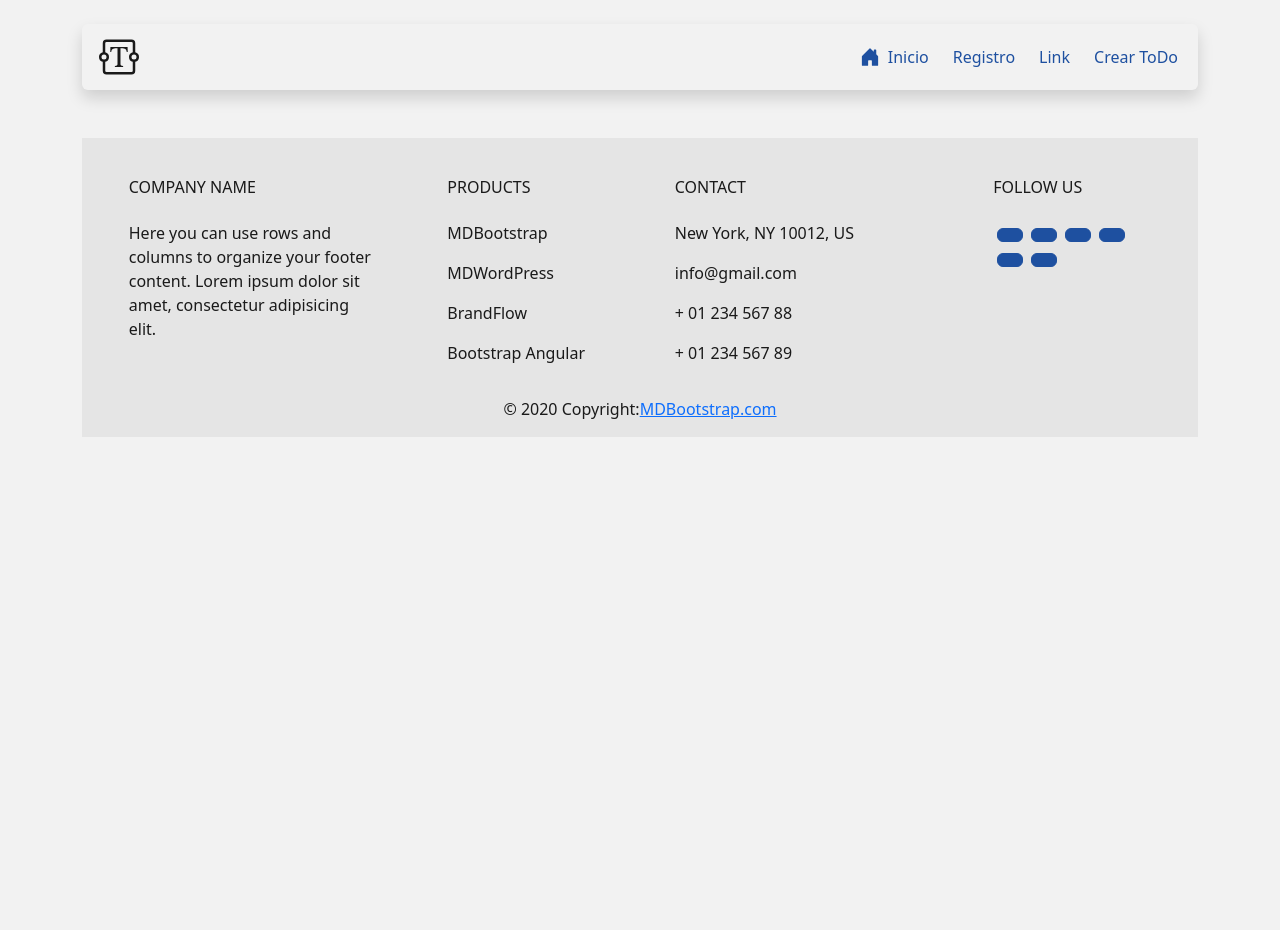
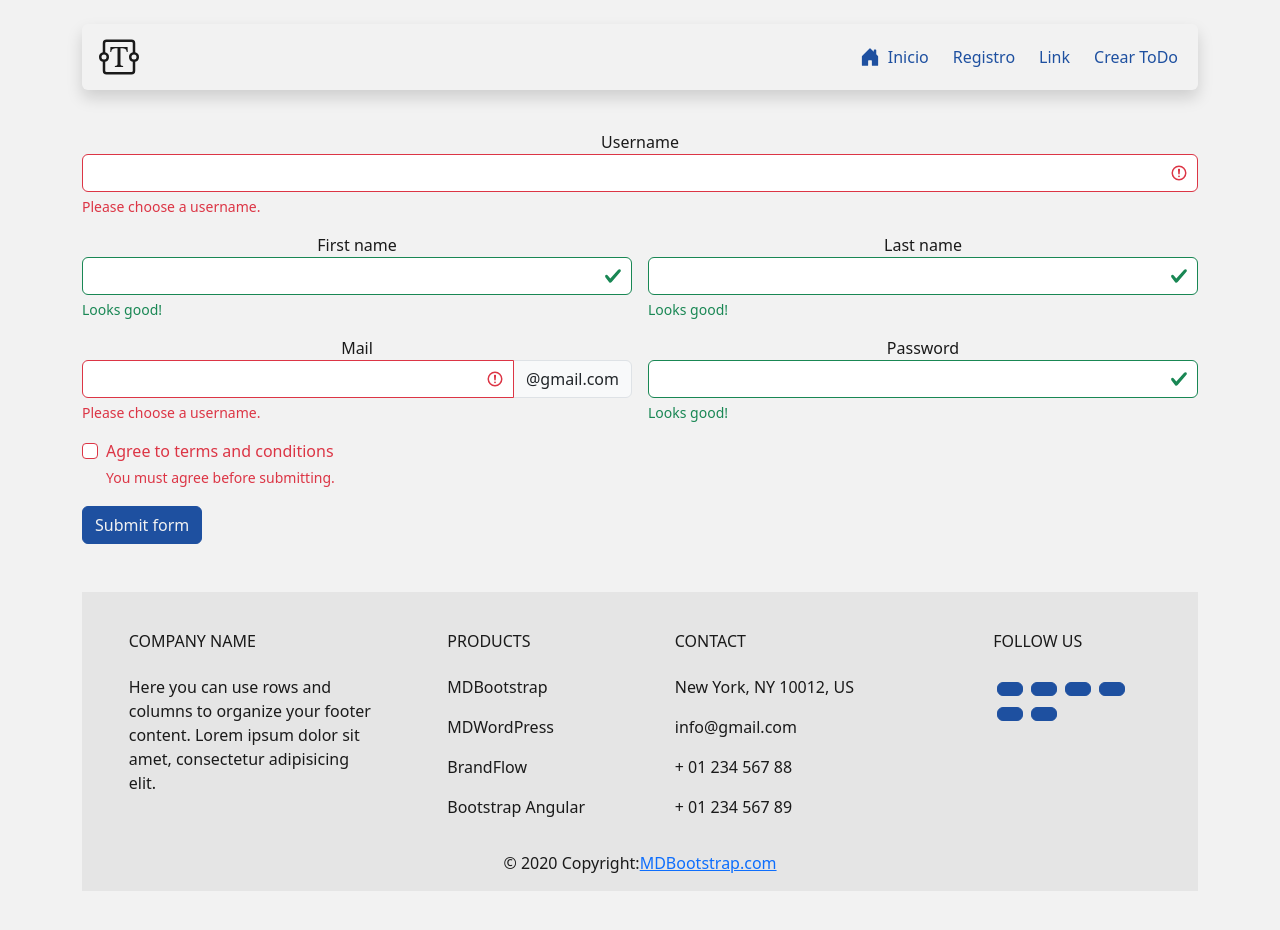
Before and after one commit to Asaph-Velazquez/To-Do-List-App, a React (Vite) app: page /rForm in a window 1280 px wide. Shown: the top 930 px of the page. Before the commit the page ends 800 px from the top, so only its background shows below. Built offline with nearby package versions, Linux system fonts and the light colour scheme.

Commit message:
Creating the registration form

```diff
--- a/src/components/Registration/rForm.tsx
+++ b/src/components/Registration/rForm.tsx
@@ -1,8 +1,124 @@
-function rForm(){
-    return(
-        <div>
+function rForm() {
+  return (
+    <div className="container center">
 
+      <form className="row g-3">
+
+         <div className="col-md-12">
+          <label htmlFor="validationServerUsername" className="form-form-label d-flex justify-content-center">
+            Username
+          </label>
+          <div className="input-group has-validation">
+            <input
+              type="text"
+              className="form-control is-invalid d-flex justify-content-center"
+              id="validationServerUsername"
+              aria-describedby="inputGroupPrepend3 validationServerUsernameFeedback"
+              required
+            />
+            <div
+              id="validationServerUsernameFeedback"
+              className="invalid-feedback"
+            >
+              Please choose a username.
+            </div>
+          </div>
         </div>
-    );
+
+
+        <div className="col-md-6">
+          <label htmlFor="validationServer01" className="form-form-label d-flex justify-content-center">
+            {" "}
+            First name
+          </label>
+          <input
+            type="text"
+            className="form-control is-valid"
+            id="validationServer01"
+            required
+          />
+          <div className="valid-feedback">Looks good!</div>
+        </div>
+
+        <div className="col-md-6">
+          <label htmlFor="validationServer02" className="form-form-label d-flex justify-content-center">
+            Last name
+          </label>
+          <input
+            type="text"
+            className="form-control is-valid"
+            id="validationServer02"
+            required
+          />
+          <div className="valid-feedback">Looks good!</div>
+        </div>
+
+
+
+        <div className="col-md-6">
+          <label htmlFor="validationServerMail" className="form-form-label d-flex justify-content-center">
+            Mail
+          </label>
+          <div className="input-group has-validation">
+            <input
+              type="text"
+              className="form-control is-invalid"
+              id="validationServerMail"
+              aria-describedby="inputGroupPrepend3 validationServerUsernameFeedback"
+              required
+            />
+            <span className="input-group-text" id="inputGroupPrepend3">
+              @gmail.com
+            </span>
+            <div
+              id="validationServerUsernameFeedback"
+              className="invalid-feedback"
+            >
+              Please choose a username.
+            </div>
+          </div>
+        </div>
+
+        <div className="col-md-6">
+          <label htmlFor="validationServer01" className="form-form-label d-flex justify-content-center">
+            {" "}
+            Password{" "}
+          </label>
+          <input
+            type="text"
+            className="form-control is-valid"
+            id="validationServer01"
+            required
+          />
+          <div className="valid-feedback">Looks good!</div>
+        </div>
+
+        <div className="col-12">
+          <div className="form-check">
+            <input
+              className="form-check-input is-invalid"
+              type="checkbox"
+              value=""
+              id="invalidCheck3"
+              aria-describedby="invalidCheck3Feedback"
+              required
+            />
+            <label className="form-check-label" htmlFor="invalidCheck3">
+              Agree to terms and conditions
+            </label>
+            <div id="invalidCheck3Feedback" className="invalid-feedback">
+              You must agree before submitting.
+            </div>
+          </div>
+        </div>
+
+        <div className="col-12">
+          <button className="btn btn-primary" type="submit">
+            Submit form
+          </button>
+        </div>
+      </form>
+    </div>
+  );
 }
 export default rForm;
```
